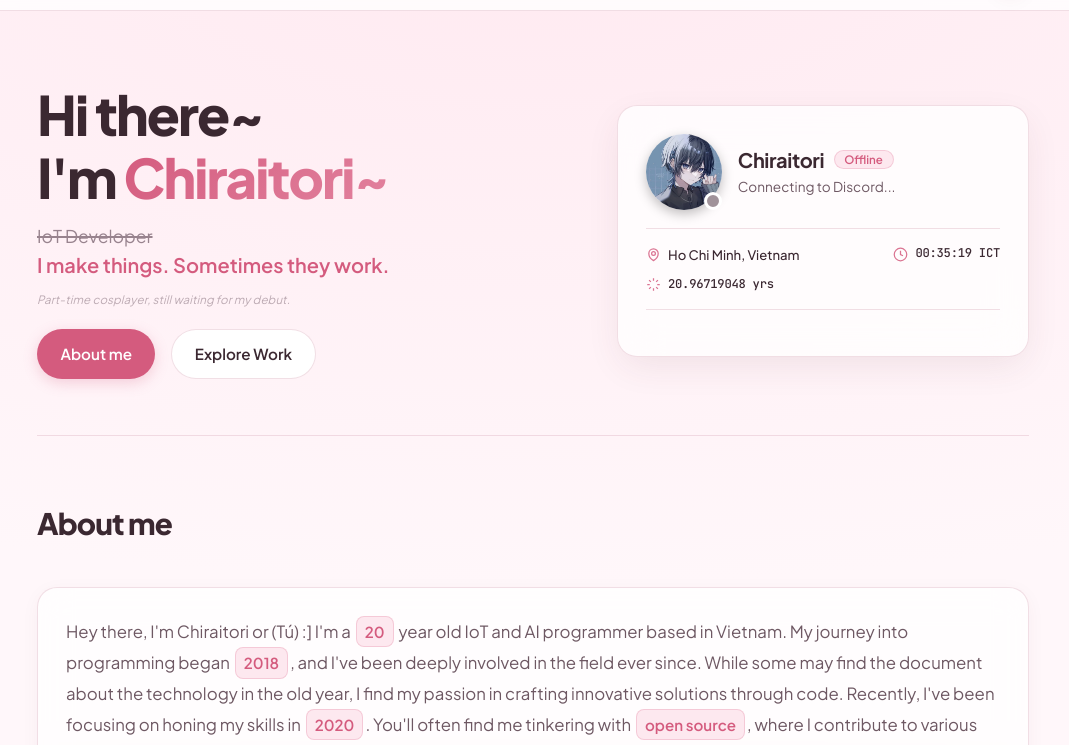
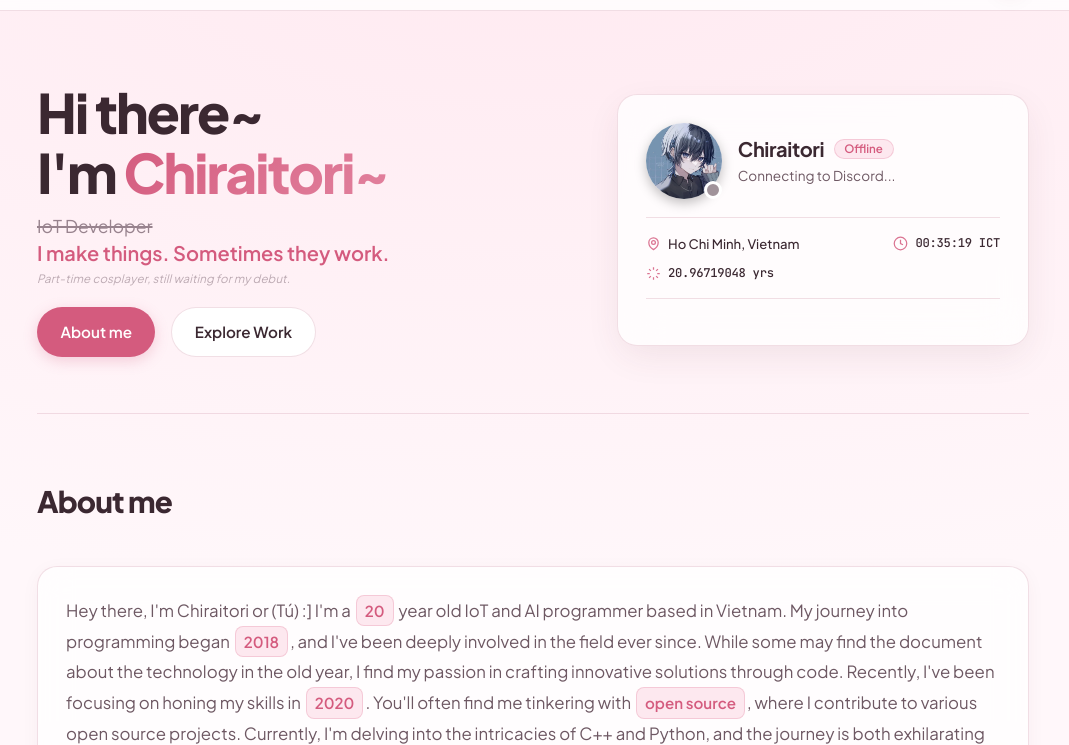
Before and after one commit to chiraitori/chiraitori.github.io, a plain HTML site: page index.html in a window 1280 px wide. Shown: the part 55-800 px from the top of the page, without its empty margins (107-1176 px from the left). Drawn offline with nearby package versions, Linux system fonts and the light colour scheme; no server answers.

Commit message:
Tighten vertical spacing between hero subtitle and bio lines

```diff
--- a/style.css
+++ b/style.css
@@ -349,9 +349,9 @@ html.dark .icon-moon {
 .hero-title {
   font-size: clamp(2.4rem, 5vw, 3.4rem);
   font-weight: 800;
-  line-height: 1.15;
+  line-height: 1.1;
   letter-spacing: -0.035em;
-  margin-bottom: 0.75rem;
+  margin-bottom: 0.5rem;
 }
 
 .text-gradient {
@@ -362,8 +362,8 @@ html.dark .icon-moon {
 
 .hero-subtitle {
   font-size: 1.25rem;
-  line-height: 1.45;
-  margin-bottom: 0.85rem;
+  line-height: 1.35;
+  margin-bottom: 0.4rem;
   color: var(--ink);
 }
 
@@ -385,7 +385,7 @@ html.dark .icon-moon {
   opacity: 0.65;
   font-style: italic;
   letter-spacing: 0.01em;
-  line-height: 1.4;
+  line-height: 1.3;
   max-width: 45ch;
   margin-bottom: 1.25rem;
 }
```
